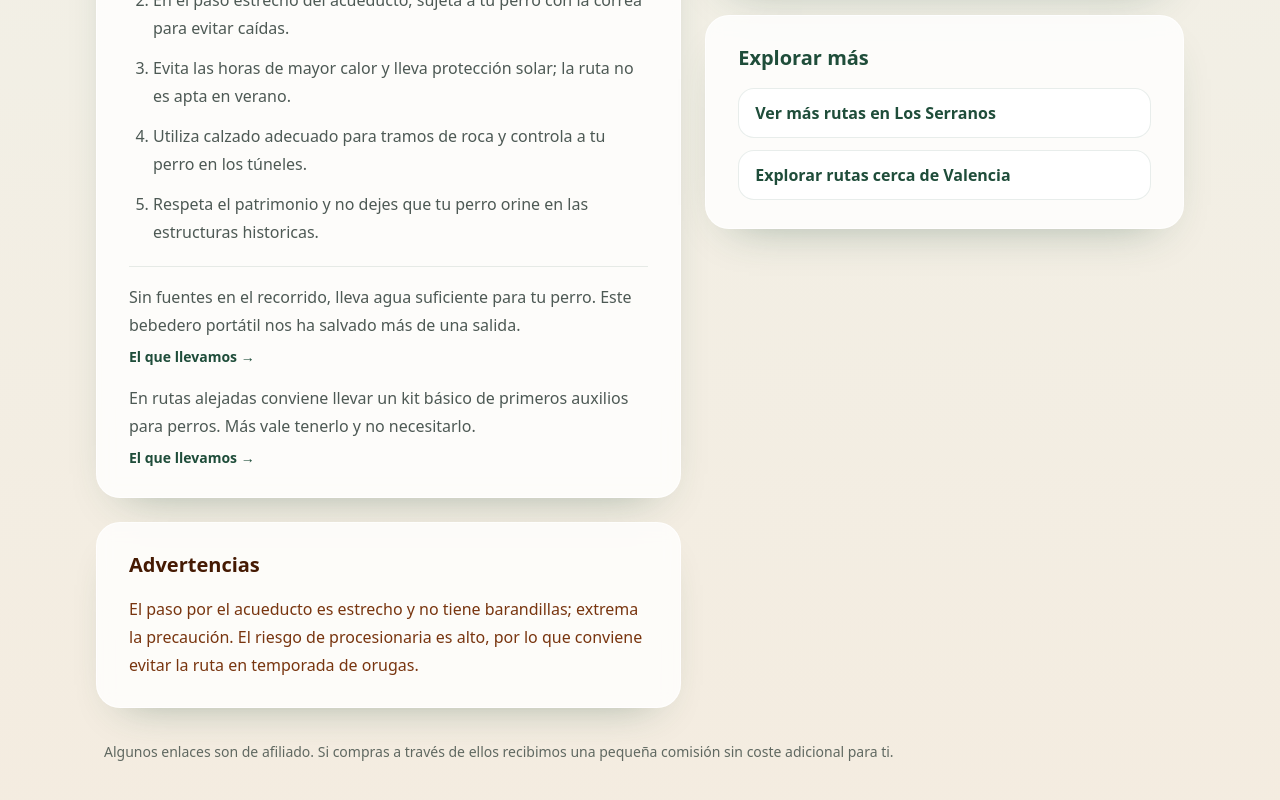
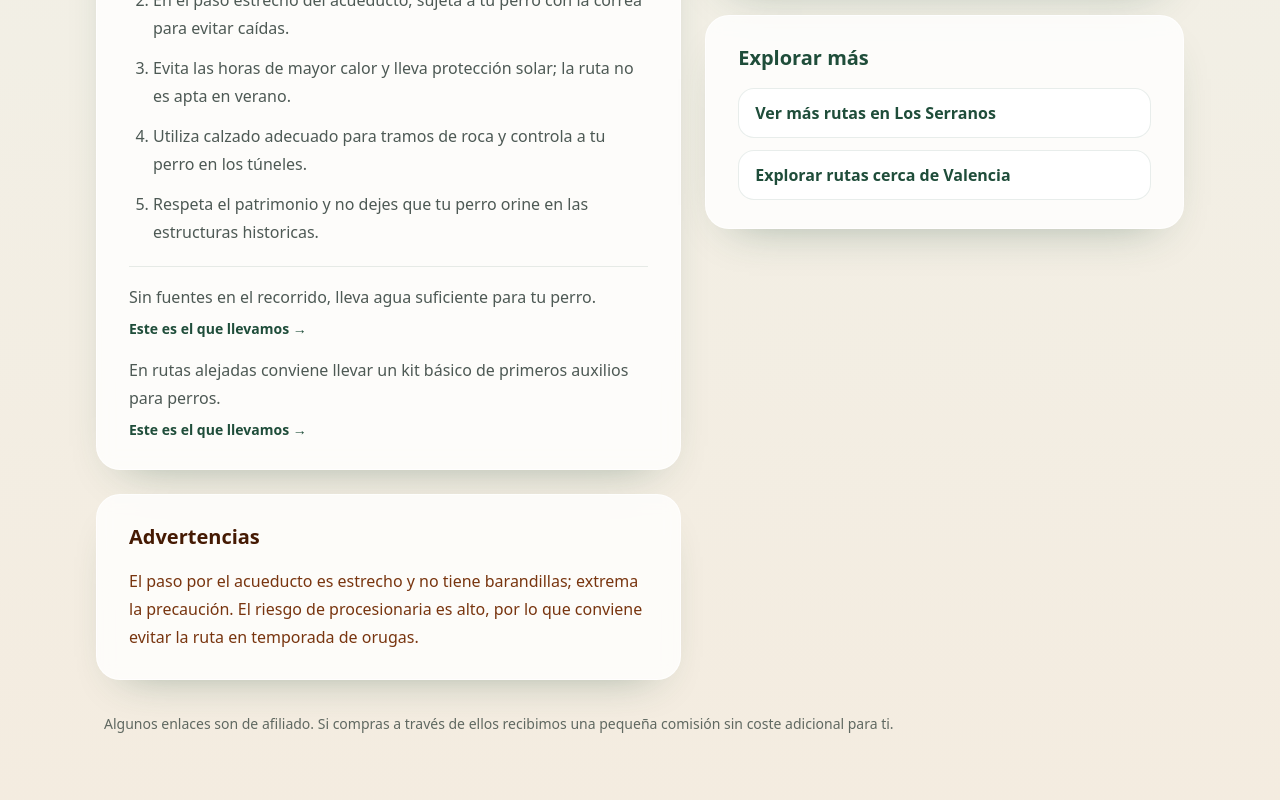
Before and after one commit to eloylt13/rutas-perro-valencia, a Next.js app: page /rutas/acueducto-romano-pena-cortada in a window 1280 px wide. Shown: the part 3941-4741 px from the top of the page. Built offline with nearby package versions, Linux system fonts and the light colour scheme.

Commit message:
fix: textos afiliado sin redundancia

```diff
--- a/app/guias/procesionaria-perros/page.tsx
+++ b/app/guias/procesionaria-perros/page.tsx
@@ -210,8 +210,7 @@ export default function ProcesionariaPerrosPage() {
               <li className="list-none space-y-2 pl-0 text-grafito/80">
                 <p>
                   Llevar siempre agua embotellada es imprescindible — sirve para hidratar y
-                  para lavar en caso de contacto. Este bebedero portátil nos ha salvado más
-                  de una salida.
+                  para lavar en caso de contacto.
                 </p>
                 <a
                   href="https://amzn.to/4uXEM8I"
@@ -219,7 +218,7 @@ export default function ProcesionariaPerrosPage() {
                   rel="nofollow sponsored"
                   className={affiliateLinkClassName}
                 >
-                  El que llevamos →
+                  Este es el que llevamos →
                 </a>
               </li>
               <li className="list-decimal">
@@ -337,7 +336,7 @@ export default function ProcesionariaPerrosPage() {
             <div className="mt-5 border-t border-bosque/10 pt-4 text-grafito/80">
               <p className="text-base leading-7">
                 En rutas con riesgo alto, lleva siempre un kit de primeros auxilios para
-                perros. Más vale tenerlo y no necesitarlo.
+                perros.
               </p>
               <a
                 href="https://amzn.to/4tbVSOn"
--- a/app/rutas/[slug]/page.tsx
+++ b/app/rutas/[slug]/page.tsx
@@ -121,9 +121,9 @@ export default function RutaDetailPage({ params }: RutaPageProps) {
     affiliateSuggestions.push({
       key: "water",
       message:
-        "Sin fuentes en el recorrido, lleva agua suficiente para tu perro. Este bebedero portátil nos ha salvado más de una salida.",
+        "Sin fuentes en el recorrido, lleva agua suficiente para tu perro.",
       href: "https://amzn.to/4uXEM8I",
-      label: "El que llevamos →"
+      label: "Este es el que llevamos →"
     });
   }
 
@@ -131,9 +131,9 @@ export default function RutaDetailPage({ params }: RutaPageProps) {
     affiliateSuggestions.push({
       key: "harness",
       message:
-        "La correa es obligatoria en esta ruta. Un arnés cómodo marca la diferencia en recorridos largos — este es el que usamos.",
+        "La correa es obligatoria en esta ruta. Un arnés cómodo marca la diferencia en recorridos largos.",
       href: "https://amzn.to/4uVULUN",
-      label: "El que usamos →"
+      label: "Este es el que usamos →"
     });
   }
 
@@ -141,9 +141,9 @@ export default function RutaDetailPage({ params }: RutaPageProps) {
     affiliateSuggestions.push({
       key: "first-aid",
       message:
-        "En rutas alejadas conviene llevar un kit básico de primeros auxilios para perros. Más vale tenerlo y no necesitarlo.",
+        "En rutas alejadas conviene llevar un kit básico de primeros auxilios para perros.",
       href: "https://amzn.to/4tbVSOn",
-      label: "El que llevamos →"
+      label: "Este es el que llevamos →"
     });
   }
 
```
